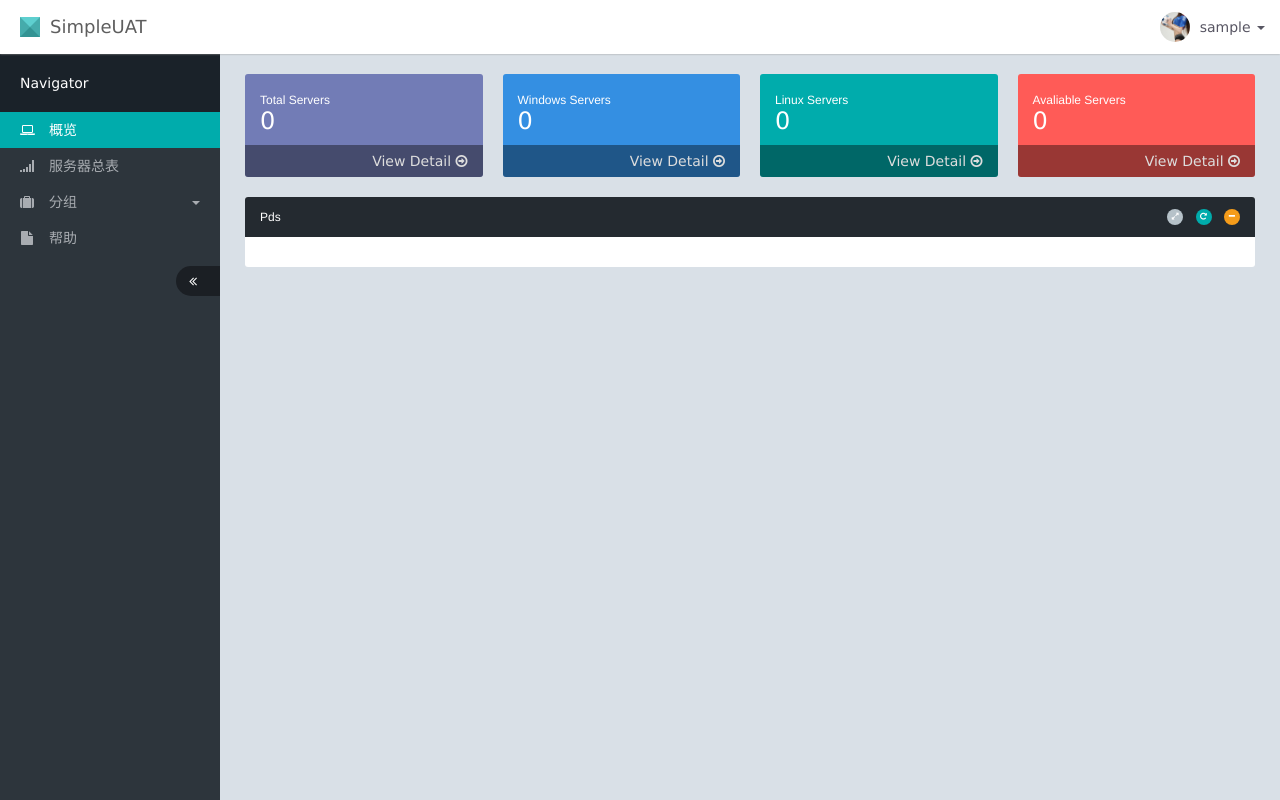
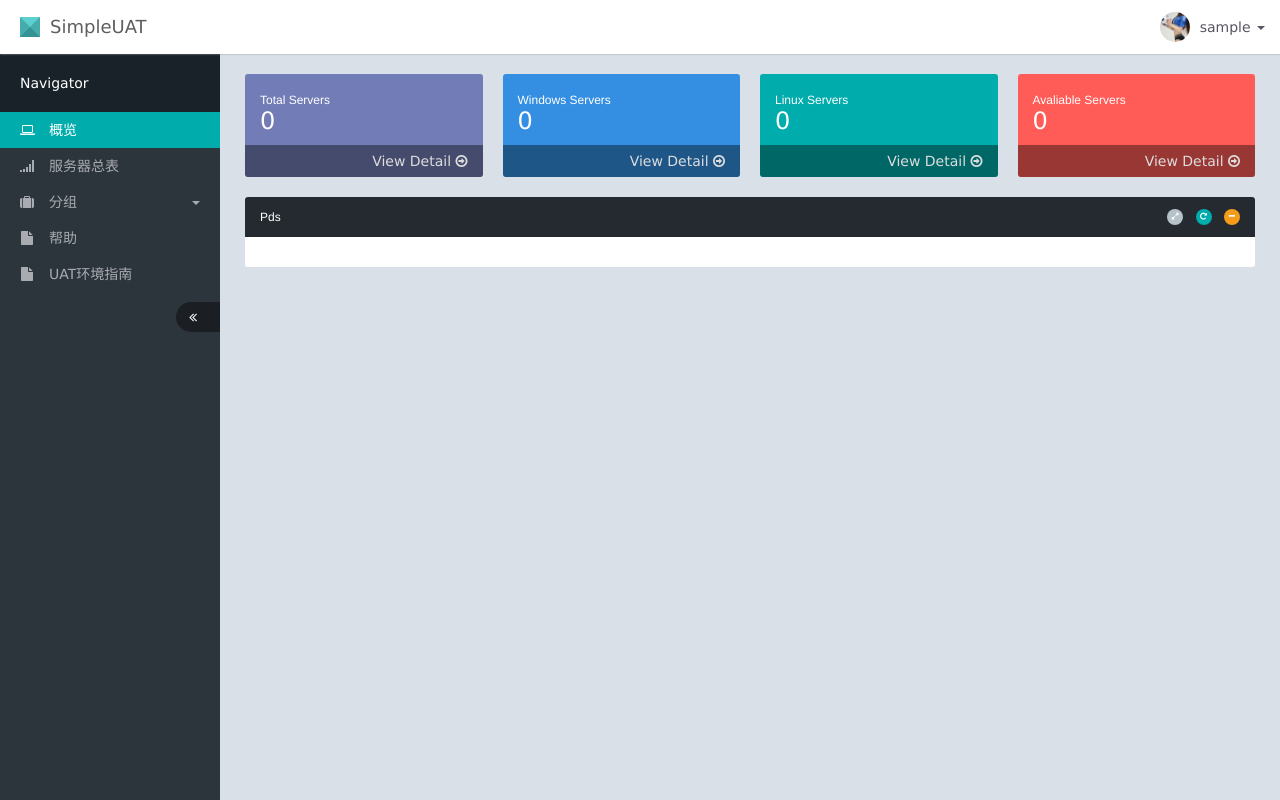
Before and after one commit to davechina/simpleuat, a Django app: page / in a window 1280 px wide. Run offline with Django 3.2, Linux system fonts and the light colour scheme; the visitor is signed in with stand-in values (Sample User, id 1); data that the repository does not hold is empty; parts of the project's set-up code (start-up, migrations or seed data) failed here and were passed over; some libraries are stand-ins or nearby versions.

Commit message:
添加导航条目：UAT环境指南

```diff
--- a/mytest/templates/help.html
+++ b/mytest/templates/help.html
@@ -51,8 +51,6 @@
 
         </div>
 
-        <p>&nbsp;</p>
-
     </div>
 </div>
 {% endblock %}
--- a/mytest/templates/pd.html
+++ b/mytest/templates/pd.html
@@ -32,6 +32,7 @@
                     </ul>
                 </li>
                 <li><a href="/help"><i class="fa fa-file"></i> <span>帮助</span></a></li>
+                <li><a href="http://conf.ctripcorp.com/pages/viewpage.action?pageId=51643505"><i class="fa fa-file"></i> <span>UAT环境指南</span></a></li>
 
 
                 <!-- begin sidebar minify button -->
--- a/mytest/templates/servers.html
+++ b/mytest/templates/servers.html
@@ -33,6 +33,7 @@
                     </ul>
                 </li>
                 <li><a href="/help"><i class="fa fa-file"></i> <span>帮助</span></a></li>
+                <li><a href="http://conf.ctripcorp.com/pages/viewpage.action?pageId=51643505"><i class="fa fa-file"></i> <span>UAT环境指南</span></a></li>
 
 
                 <!-- begin sidebar minify button -->
--- a/mytest/templates/summary.html
+++ b/mytest/templates/summary.html
@@ -33,6 +33,7 @@
 					</ul>
 				</li>
 				<li><a href="/help"><i class="fa fa-file"></i> <span>帮助</span></a></li>
+				<li><a href="http://conf.ctripcorp.com/pages/viewpage.action?pageId=51643505"><i class="fa fa-file"></i> <span>UAT环境指南</span></a></li>
 
 
 		        <!-- begin sidebar minify button -->
```
